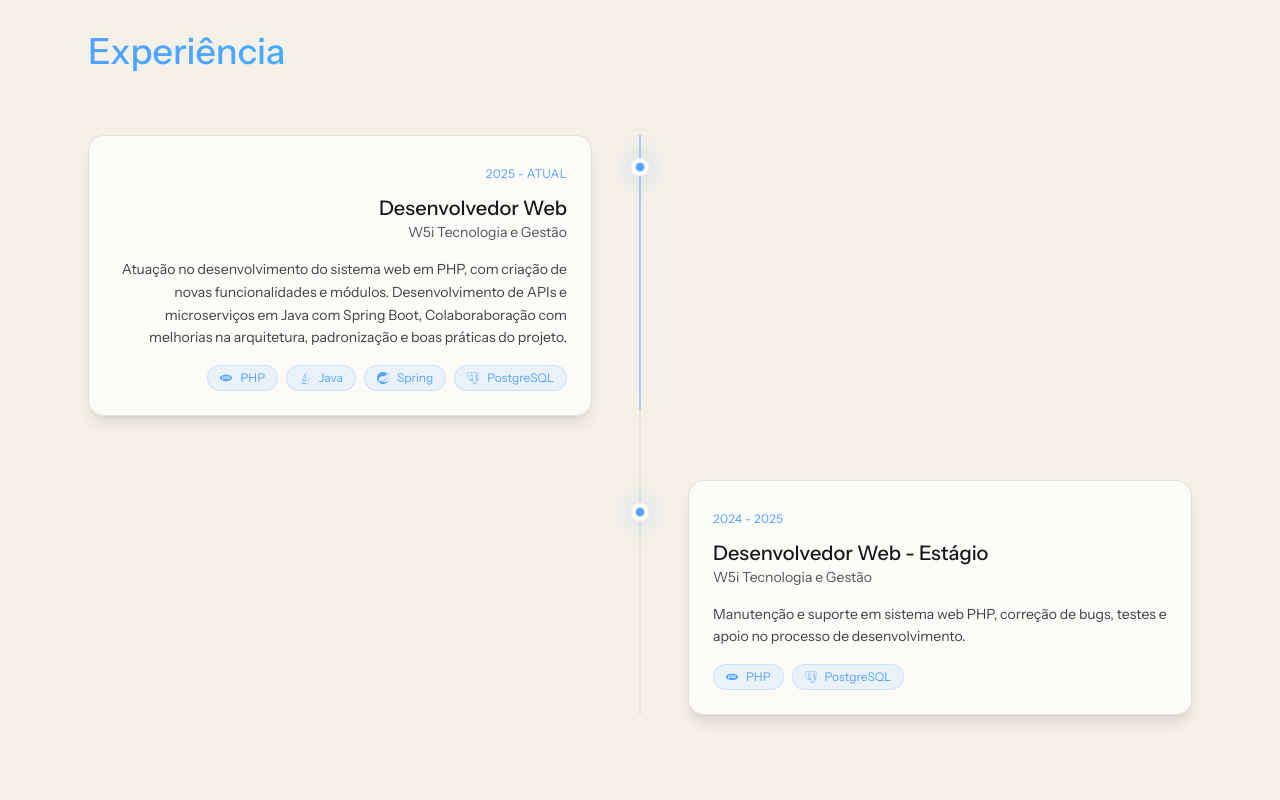
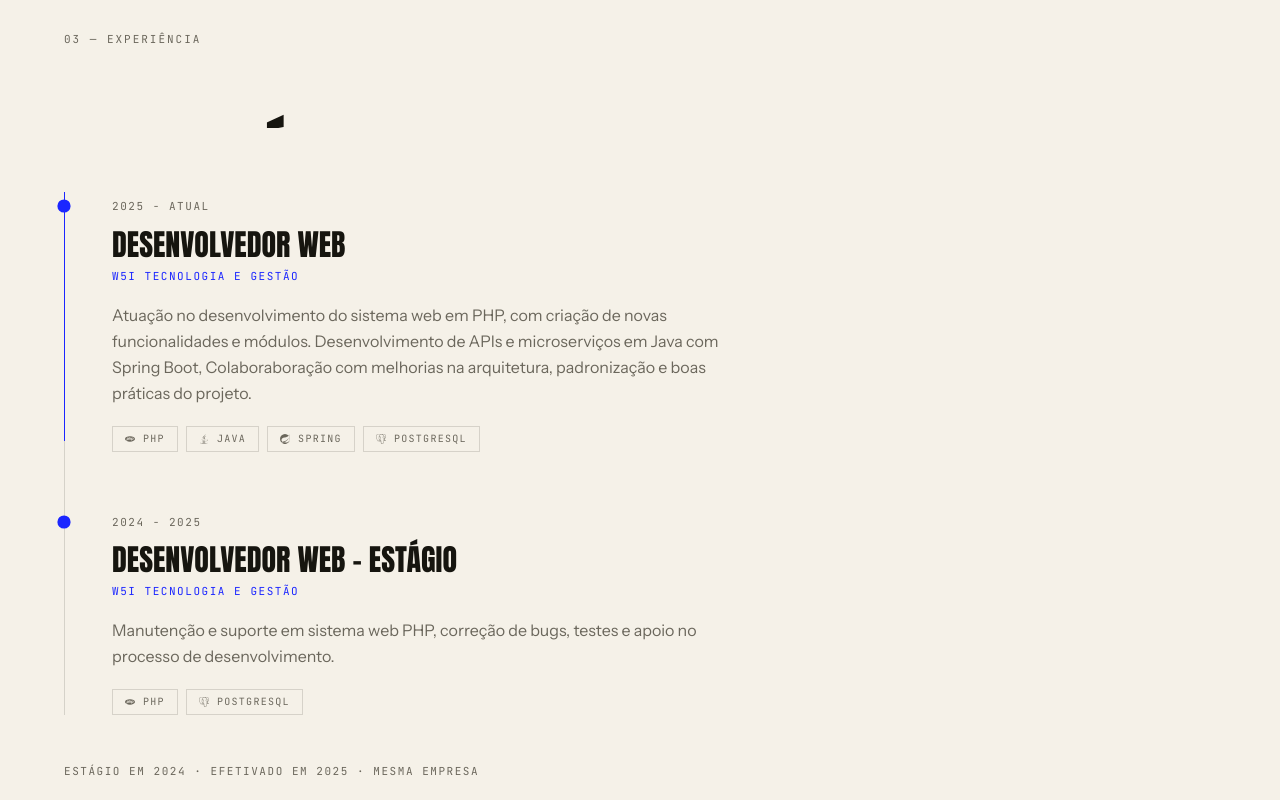
Before and after one commit to MarcosCondeJr/my-portfolio, a React (Vite) app: page / in a window 1280 px wide. Shown: the part 2300-3100 px from the top of the page. Built offline with nearby package versions, Linux system fonts and the light colour scheme.

Commit message:
feat: re-veste a timeline de experiencia preservando a logica de scroll
Corrige de passagem o ref callback (el) => (itemRefs.current[i] = el),
que retorna o valor da atribuicao — no React 19 isso e interpretado
como funcao de limpeza.

```diff
--- a/src/pages/Experience.jsx
+++ b/src/pages/Experience.jsx
@@ -1,6 +1,8 @@
 import { useEffect, useRef, useState } from "react";
 import { experiences } from "../data/experiences";
 import { techIcons } from "../data/techIcons";
+import Section from "../components/layout/Section";
+import Reveal from "../components/motion/Reveal";
 
 export default function Experience() {
   const wrapRef = useRef(null);
@@ -43,7 +45,7 @@ export default function Experience() {
     };
   }, []);
 
-  // Pontos “acendem” ao entrar na viewport
+  // Pontos "acendem" ao entrar na viewport
   useEffect(() => {
     const observers = [];
 
@@ -69,107 +71,63 @@ export default function Experience() {
   }, []);
 
   return (
-    <section id="experience" className="py-32">
-      <div className="max-w-6xl mx-auto px-6">
-        <h2 className="text-4xl font-bold bg-gradient-to-r from-blue-400 to-cyan-400 bg-clip-text text-transparent">
-          Experiência
-        </h2>
-
-        <div ref={wrapRef} className="mt-16 relative">
+    <Section
+      tone="light"
+      id="experience"
+      number="03"
+      label="Experiência"
+      title="Trajetória"
+    >
+      <div ref={wrapRef} className="relative">
         {/* Linha base */}
-          <div className="hidden md:block absolute left-1/2 top-0 -translate-x-1/2 w-px h-full bg-black/10 dark:bg-white/10" />
+        <div className="absolute left-0 top-0 hidden h-full w-px bg-line md:block" />
 
         {/* Linha preenchida */}
         <div
-            className="hidden md:block absolute left-1/2 top-0 -translate-x-1/2 w-px bg-blue-400/80"
-            style={{
-              height: `${progress * 100}%`,
-              boxShadow: "0 0 18px rgba(96,165,250,0.35)",
-            }}
+          className="absolute left-0 top-0 hidden w-px bg-accent md:block"
+          style={{ height: `${progress * 100}%` }}
         />
 
-          <div className="space-y-16">
+        <div className="space-y-14">
           {experiences.map((exp, index) => {
-              const isLeft = index % 2 === 0;
             const isActive = activeItems.includes(index);
 
             return (
               <div
                 key={exp.id}
-                  ref={(el) => (itemRefs.current[index] = el)}
-                  className="relative"
+                ref={(el) => {
+                  itemRefs.current[index] = el;
+                }}
+                className="relative md:pl-12"
               >
                 {/* Ponto */}
                 <div
-                    className={`
-                      hidden md:block
-                      absolute left-1/2 top-6 -translate-x-1/2
-                      w-4 h-4 rounded-full border-4
-                      z-10 transition-all duration-500
-                      ${
-                        isActive
-                          ? "bg-blue-400 scale-110"
-                          : "bg-zinc-300 dark:bg-zinc-700 scale-100"
-                      }
-                      border-white dark:border-zinc-950
-                    `}
-                    style={
-                      isActive
-                        ? { boxShadow: "0 0 25px rgba(96,165,250,0.55)" }
-                        : undefined
-                    }
+                  className={`absolute left-0 top-2 hidden h-3 w-3 -translate-x-1/2 rounded-full transition-all duration-500 md:block ${
+                    isActive ? "bg-accent scale-110" : "border border-line bg-surface"
+                  }`}
                 />
 
-                  <div
-                    className={`md:w-1/2 ${
-                      isLeft
-                        ? "md:pr-12 text-left md:text-right"
-                        : "md:pl-12 md:ml-auto text-left"
-                    }`}
-                  >
-                    <div
-                      className="
-                        rounded-2xl
-                        border border-black/10 dark:border-white/10
-                        bg-white/70 dark:bg-zinc-950/50
-                        backdrop-blur
-                        p-6
-                        shadow-lg
-                        hover:shadow-blue-500/10
-                        transition
-                      "
-                    >
-                      <span className="text-xs uppercase tracking-wide text-blue-400">
+                <span className="font-mono text-[11px] uppercase tracking-[0.14em] text-muted">
                   {exp.period}
                 </span>
 
-                      <h3 className="mt-2 text-xl font-semibold text-zinc-900 dark:text-zinc-100">
+                <h3 className="mt-3 font-display text-2xl uppercase leading-none md:text-3xl">
                   {exp.role}
                 </h3>
 
-                      <p className="text-sm text-zinc-600 dark:text-zinc-400">
+                <p className="mt-2 font-mono text-[11px] uppercase tracking-[0.14em] text-accent">
                   {exp.company}
                 </p>
 
-                      <p className="mt-4 text-sm text-zinc-700 dark:text-zinc-300 leading-relaxed">
+                <p className="mt-4 max-w-[60ch] leading-relaxed text-muted">
                   {exp.description}
                 </p>
 
-                      <div
-                        className={`mt-4 flex flex-wrap gap-2 ${
-                          isLeft ? "justify-start md:justify-end" : "justify-start"
-                        }`}
-                      >
+                <div className="mt-5 flex flex-wrap gap-2">
                   {exp.stack.map((tech) => (
                     <span
                       key={tech}
-                            className="
-                              px-3 py-1 text-xs
-                              rounded-full
-                              bg-blue-400/10 text-blue-400
-                              border border-blue-400/20
-                              flex gap-2 items-center
-                            "
+                      className="flex items-center gap-2 border border-line px-3 py-1 font-mono text-[10px] uppercase tracking-[0.13em] text-muted"
                     >
                       {techIcons[tech]}
                       {tech}
@@ -177,13 +135,17 @@ export default function Experience() {
                   ))}
                 </div>
               </div>
-                  </div>
-                </div>
             );
           })}
         </div>
       </div>
-      </div>
-    </section>
+
+      <Reveal
+        as="p"
+        className="mt-12 font-mono text-[11px] uppercase tracking-[0.14em] text-muted"
+      >
+        Estágio em 2024 · efetivado em 2025 · mesma empresa
+      </Reveal>
+    </Section>
   );
 }
```
Lines whose indentation alone changed are shown as unchanged.
